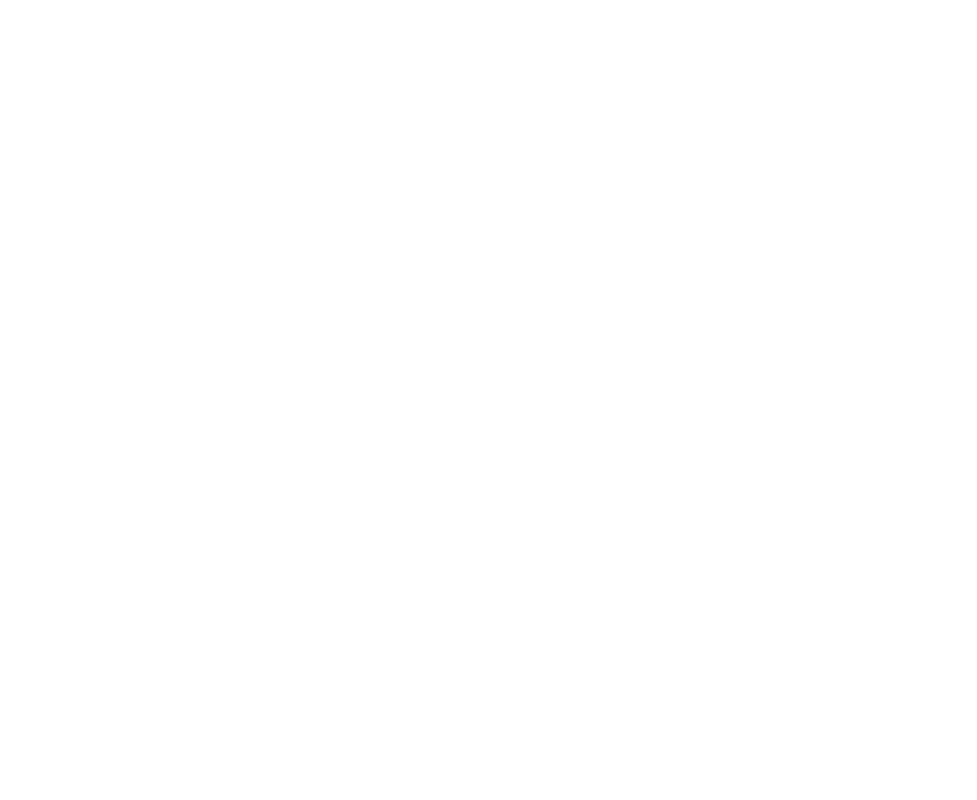
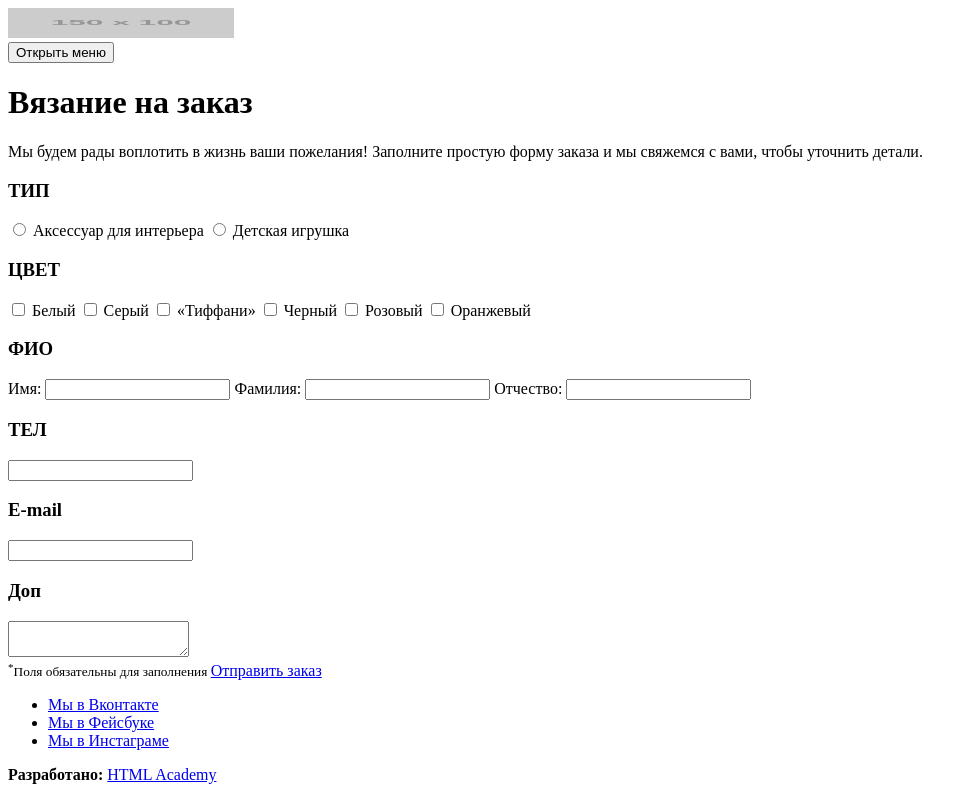
Before and after one commit to danpan1/485409-mishka, a website: page form.html in a window 1280 px wide. Shown: the whole page, without its empty margins (0-977 px from the left). Drawn offline with Linux system fonts and the light colour scheme; placeholder pictures from the web are drawn by us.

Commit message:
form.html

```diff
--- a/form.html
+++ b/form.html
@@ -1,10 +1,96 @@
 <!DOCTYPE html>
-<html lang="en">
+<html lang="ru">
 <head>
-    <meta charset="UTF-8">
-    <title>Title</title>
+  <meta charset="utf-8">
+  <title>Интернет-магазин «Mishka»</title>
 </head>
 <body>
 
+<header class="page-header">
+  <a class="page-header__logo">
+    <img class="page-header__logo-image" src="http://placehold.it/150x100" width="226" height="30" alt="Интернет-магазин «Mishka»">
+  </a>
+  <nav class="main-nav">
+    <button class="main-nav__toggle" type="button">Открыть меню</button>
+  </nav>
+</header>
+
+<main class="page-main">
+  <h1 class="page-form__header">Вязание на заказ</h1>
+  <section class="form">
+    <p class="form__text">Мы будем рады воплотить в жизнь ваши пожелания! Заполните простую форму заказа и мы свяжемся с вами, чтобы уточнить детали.</p>
+    <form>
+      <section class="form__section">
+        <h3 class="form__title">ТИП</h3>
+        <input type="radio" id="type1" name="type" value="type1">
+        <label for="type1">Аксессуар для интерьера</label>
+        <input type="radio" id="type2" name="type" value="type2">
+        <label for="type2">Детская игрушка</label>
+      </section>
+      <section class="form__section">
+        <h3 class="form__title">ЦВЕТ</h3>
+        <input type="checkbox" id="color1" name="color" value="color1">
+        <label for="color1">Белый</label>
+        <input type="checkbox" id="color2" name="color" value="color2">
+        <label for="color2">Серый</label>
+        <input type="checkbox" id="color3" name="color" value="color3">
+        <label for="color3">«Тиффани»</label>
+        <input type="checkbox" id="color4" name="color" value="color4">
+        <label for="color4">Черный</label>
+        <input type="checkbox" id="color5" name="color" value="color5">
+        <label for="color5">Розовый</label>
+        <input type="checkbox" id="color6" name="color" value="color6">
+        <label for="color6">Оранжевый</label>
+      </section>
+      <section class="form__section">
+        <h3 class="form__title">ФИО</h3>
+        <label for="name">Имя:</label>
+        <input type="text" id="name" name="name" value="">
+        <label for="surname">Фамилия:</label>
+        <input type="text" id="surname" name="surname" value="">
+        <label for="second-name">Отчество:</label>
+        <input type="text" id="second-name" name="second-name" value="">
+      </section>
+      <section class="form__section">
+        <h3 class="form__title">ТЕЛ</h3>
+        <input type="text" id="phone" name="phone" value="" />
+      </section>
+      <section class="form__section">
+        <h3 class="form__title">E-mail</h3>
+        <input type="text" id="email" name="email" value="" />
+      </section>
+      <section class="form__section">
+        <h3 class="form__title">Доп</h3>
+        <textarea type="text" id="comments" name="comments" > </textarea>
+      </section>
+      <small class="from__legend">
+        <sup>*</sup>Поля обязательны для заполнения
+      </small>
+      <a href="#" class="form__make-order button">Отправить заказ</a>
+    </form>
+  </section>
+
+</main>
+
+<footer class="page-footer">
+  <div class="page-footer__social social">
+    <ul class="social__list">
+      <li class="social__item">
+        <a class="social__link social__link--vkontakte" href="https://vk.com/htmlacademy">Мы в Вконтакте</a>
+      </li>
+      <li class="social__item">
+        <a class="social__link social__link--facebook" href="https://www.facebook.com/htmlacademy">Мы в Фейсбуке</a>
+      </li>
+      <li class="social__item">
+        <a class="social__link social__link--instagram" href="https://www.instagram.com/htmlacademy">Мы в Инстаграме</a>
+      </li>
+    </ul>
+  </div>
+  <div class="page-footer__copyright copyright">
+    <b class="copyright__text">Разработано:</b>
+    <a class="button copyright__link" href="https://htmlacademy.ru/intensive/adaptive">HTML Academy</a>
+  </div>
+</footer>
+
 </body>
 </html>
```
Also changed, not shown: catalog.html (+3 -2 lines), index.html (+2 -1 lines).
